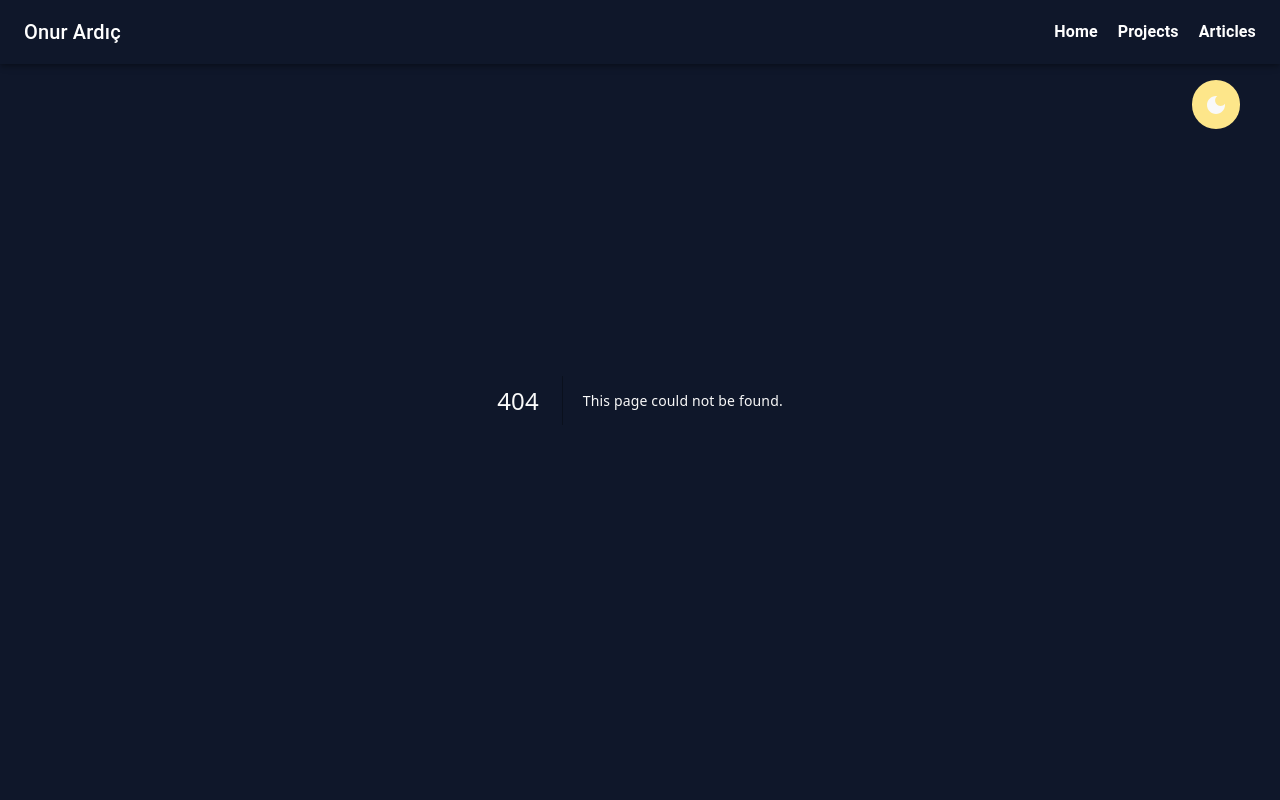
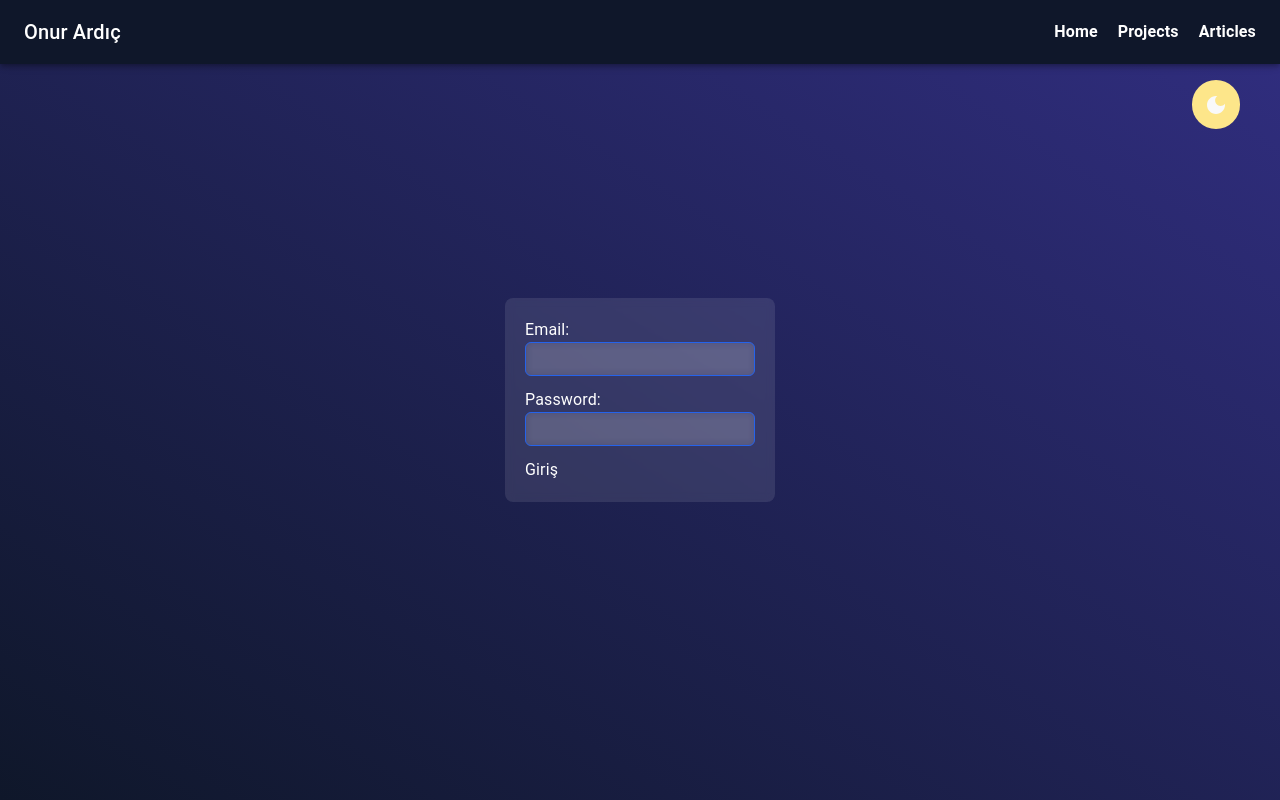
Before and after one commit to Onur-Ardic/nextjs-portfolio, a Next.js app: page /auth/login in a window 1280 px wide. Before the commit this address had no page. Built offline with nearby package versions, Linux system fonts and the light colour scheme; no server answers; a web font is replaced by a local one.

Commit message:
firebase auth has been added

```diff
--- /dev/null
+++ b/app/auth/login/page.jsx
@@ -0,0 +1,60 @@
+'use client'
+import { Login } from '@/app/firebase'
+import { useRouter } from 'next/navigation'
+
+import { useState } from 'react'
+import toast from 'react-hot-toast'
+
+const LoginPage = () => {
+  const [email, setEmail] = useState('')
+  const [password, setPassword] = useState('')
+  const router = useRouter()
+
+  const handleSubmit = async (e) => {
+    e.preventDefault()
+
+    try {
+      const user = await Login(email, password)
+      if (!user) return toast.error('Giriş Başarısız')
+      router.push('/')
+    } catch (error) {
+      toast.error(error)
+    }
+  }
+
+  return (
+    <div className="bg-gradient-to-tr from-slate-900 to-indigo-900 min-h-screen flex  justify-center  flex-col items-center">
+      <div className="form backdrop-blur-sm bg-white/10 p-5 rounded-lg mx-auto flex flex-col justify-center items-center text-white ">
+        <form onSubmit={handleSubmit}>
+          <div className="input-wrap flex flex-col mb-3">
+            <label htmlFor="email">Email:</label>
+            <input
+              type="email"
+              id="email"
+              name="email"
+              className="backdrop-blur-sm bg-white/10 border border-blue-600 p-1 rounded-md outline-none"
+              required
+              onChange={(e) => setEmail(e.target.value)}
+            />
+          </div>
+
+          <div className="input-wrap flex flex-col mb-3">
+            <label htmlFor="password">Password:</label>
+            <input
+              type="password"
+              id="password"
+              name="password"
+              className="backdrop-blur-sm bg-white/10 border border-blue-600 p-1 rounded-md outline-none"
+              required
+              onChange={(e) => setPassword(e.target.value)}
+            />
+          </div>
+
+          <button type="submit">Giriş</button>
+        </form>
+      </div>
+    </div>
+  )
+}
+
+export default LoginPage
--- /dev/null
+++ b/app/firebase.js
@@ -0,0 +1,37 @@
+import { initializeApp } from 'firebase/app'
+import { getAuth, signInWithEmailAndPassword, signOut } from 'firebase/auth'
+import toast from 'react-hot-toast'
+
+const firebaseConfig = {
+  apiKey: process.env.NEXT_PUBLIC_FIREBASE_API_KEY,
+  authDomain: process.env.NEXT_PUBLIC_FIREBASE_AUTH_DOMAIN,
+  projectId: process.env.NEXT_PUBLIC_FIREBASE_PROJECT_ID,
+  storageBucket: process.env.NEXT_PUBLIC_FIREBASE_STORAGE_BUCKET,
+  messagingSenderId: process.env.NEXT_PUBLIC_FIREBASE_MESSAGING_SENDER_ID,
+  appId: process.env.NEXT_PUBLIC_FIREBASE_APP_ID,
+}
+
+const app = initializeApp(firebaseConfig)
+const auth = getAuth()
+
+export const Login = async (email, password) => {
+  try {
+    const { user } = await signInWithEmailAndPassword(auth, email, password)
+    localStorage.setItem('user', JSON.stringify(user))
+    return user
+  } catch (error) {
+    console.error(error)
+    error && toast.error('Giriş Sırasında Hata Oluştu Bilgileri Kontrol Ediniz ve Tekrar Deneyiniz')
+  }
+}
+
+export const Logout = async () => {
+  try {
+    await signOut(auth)
+    localStorage.removeItem('user')
+    window.location.reload()
+    return true
+  } catch (error) {
+    toast.error(error)
+  }
+}
--- a/app/layout.js
+++ b/app/layout.js
@@ -3,6 +3,7 @@ import Navbar from '@/components/Home/Navbar/Navbar'
 import StoreProvider from './StoreProvider'
 import { ThemeWrapper } from './ThemeProvider'
 import ThemeButton from '@/components/Uİ/ThemeButton'
+import { Toaster } from 'react-hot-toast'
 
 export const metadata = {
   title: 'Onur Ardıç',
@@ -15,6 +16,7 @@ export default function RootLayout({ children }) {
       <StoreProvider>
         <ThemeWrapper>
           <Navbar />
+          <Toaster />
           <ThemeButton />
           {children}
         </ThemeWrapper>
--- a/components/Home/Projects_Articles/Articles/AddArticleForm.jsx
+++ b/components/Home/Projects_Articles/Articles/AddArticleForm.jsx
@@ -2,7 +2,7 @@
 import SimpleSnackbar from '@/components/Uİ/Snackbar'
 
 import { TextField } from '@mui/material'
-import { useEffect, useState } from 'react'
+import { useState } from 'react'
 
 const AddArticleForm = () => {
   const [image, setImage] = useState('')
--- a/components/Home/Projects_Articles/Articles/Articles.jsx
+++ b/components/Home/Projects_Articles/Articles/Articles.jsx
@@ -3,7 +3,6 @@ import ArticlesSlide from './ArticlesSlide'
 
 const Articles = async () => {
   const articlesData = await getArticles()
-  console.log(articlesData)
 
   return <ArticlesSlide articlesData={articlesData} />
 }
--- a/components/Home/Projects_Articles/Articles/ArticlesSlide.jsx
+++ b/components/Home/Projects_Articles/Articles/ArticlesSlide.jsx
@@ -1,6 +1,4 @@
 'use client'
-import MuiButton from '@/components/Uİ/MuiButton'
-import Image from 'next/image'
 import React from 'react'
 import Slider from 'react-slick'
 import ArticleCard from './ArticlesCard'
--- a/components/Home/Projects_Articles/Articles/ArticlesWrapper.jsx
+++ b/components/Home/Projects_Articles/Articles/ArticlesWrapper.jsx
@@ -1,5 +1,5 @@
 'use client'
-import { useState } from 'react'
+import { useState, useEffect } from 'react'
 import { useAutoAnimate } from '@formkit/auto-animate/react'
 import AddArticleForm from './AddArticleForm'
 import AddButton from '@/components/Uİ/AddButton'
@@ -7,15 +7,24 @@ import AddButton from '@/components/Uİ/AddButton'
 const ArticlesWrapper = () => {
   const [formVisibility, setFormVisibility] = useState(false)
   const [animationParent] = useAutoAnimate()
+  const [user, setUser] = useState(null)
+
+  useEffect(() => {
+    const storedUser = localStorage.getItem('user')
+    setUser(storedUser)
+  }, [])
+
   return (
     <div className="articles-wrapper">
       <div className="articles-content">
         <h4 className="text-center text-2xl mt-3">Articles</h4>
-        <AddButton
-          text={`${formVisibility ? 'Close' : 'Open'} Add Article Form'`}
-          formVisibility={formVisibility}
-          setFormVisibility={setFormVisibility}
-        />
+        {user && (
+          <AddButton
+            text={`${formVisibility ? 'Close' : 'Open'} Add Article Form`}
+            formVisibility={formVisibility}
+            setFormVisibility={setFormVisibility}
+          />
+        )}
       </div>
       <div ref={animationParent}>{formVisibility && <AddArticleForm />}</div>
     </div>
--- a/package.json
+++ b/package.json
@@ -15,10 +15,12 @@
     "@mui/icons-material": "^5.16.7",
     "@mui/material": "^5.16.6",
     "@reduxjs/toolkit": "^2.2.7",
+    "firebase": "^10.12.5",
     "json-server": "^1.0.0-beta.1",
     "next": "14.2.5",
     "react": "^18",
     "react-dom": "^18",
+    "react-hot-toast": "^2.4.1",
     "react-redux": "^9.1.2",
     "react-slick": "^0.30.2",
     "slick-carousel": "^1.8.1"
```
Also changed, not shown: 2 other files (tests, documents, lock files or other folders).
